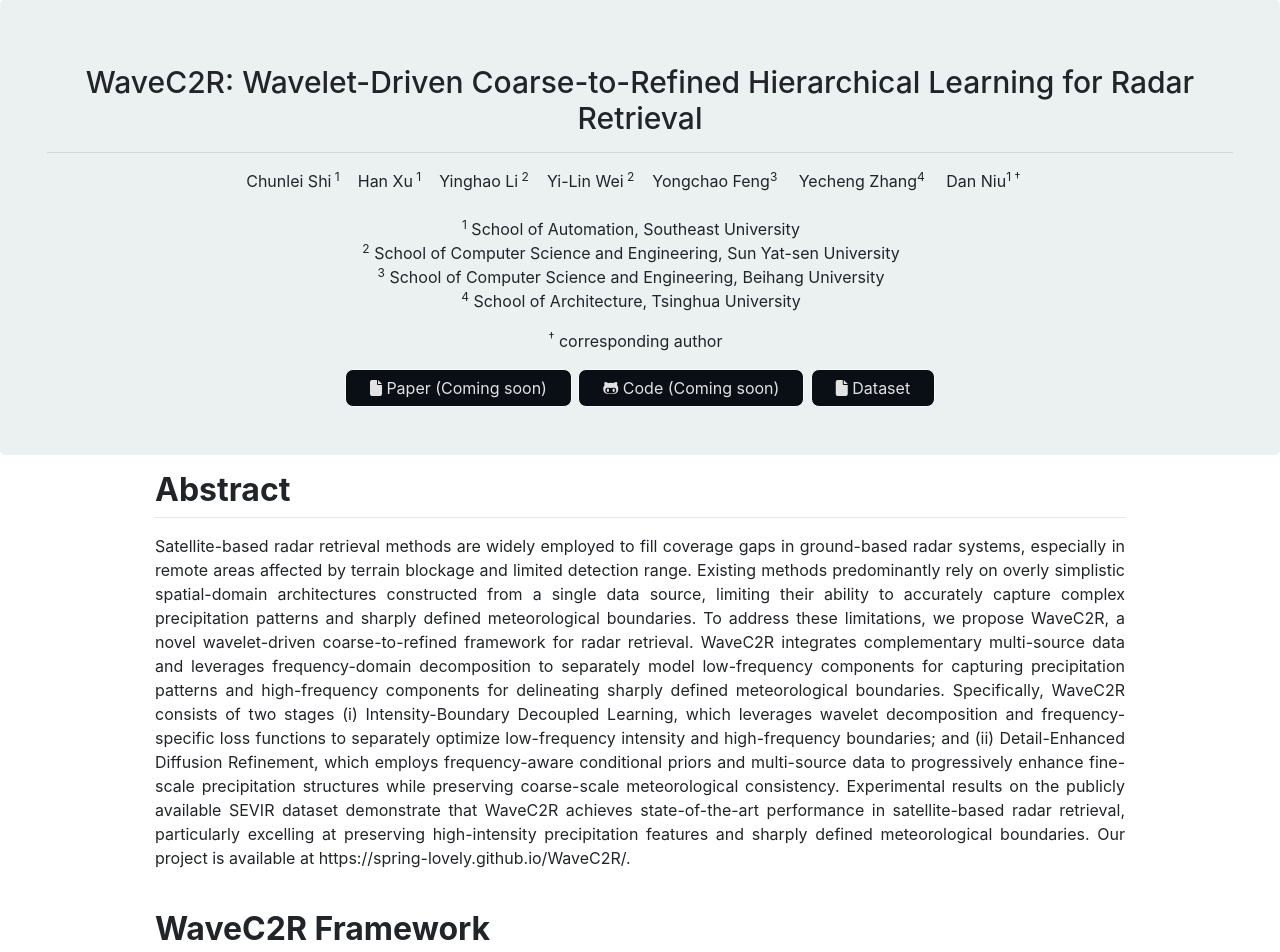
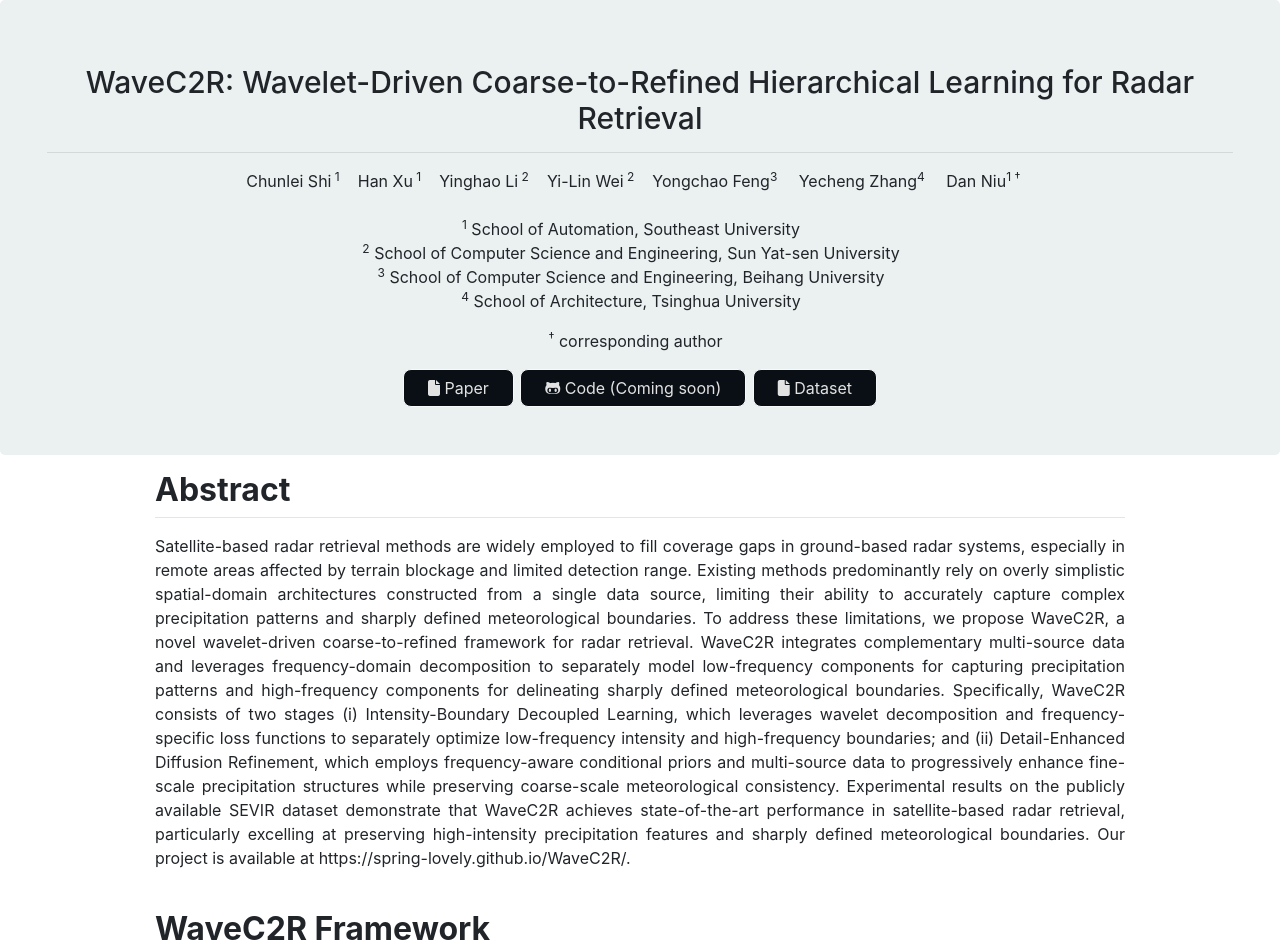
Before and after one commit to Spring-lovely/WaveC2R, a plain HTML site: page index.html in a window 1280 px wide. Shown: the top 952 px of the page. Drawn offline with nearby package versions, Linux system fonts and the light colour scheme; a web font is replaced by a local one.

Commit message:
Update index.html

```diff
--- a/index.html
+++ b/index.html
@@ -53,8 +53,8 @@
                 <div class="column">
                     <p class="mb-5">
                       <!-- <a class="btn btn-large btn-light" href="https://arxiv.org/pdf/2503.07360" role="button" target="_blank"> -->
-                      <a class="btn btn-large btn-light" href="./index.html" role="button" target="_blank">
-                      <i class="fa fa-file"></i> Paper (Coming soon) </a>
+                      <a class="btn btn-large btn-light" href="https://arxiv.org/abs/2511.17558" role="button" target="_blank">
+                      <i class="fa fa-file"></i> Paper </a>
                     </p>
                 </div>
                 <div class="column">
```
